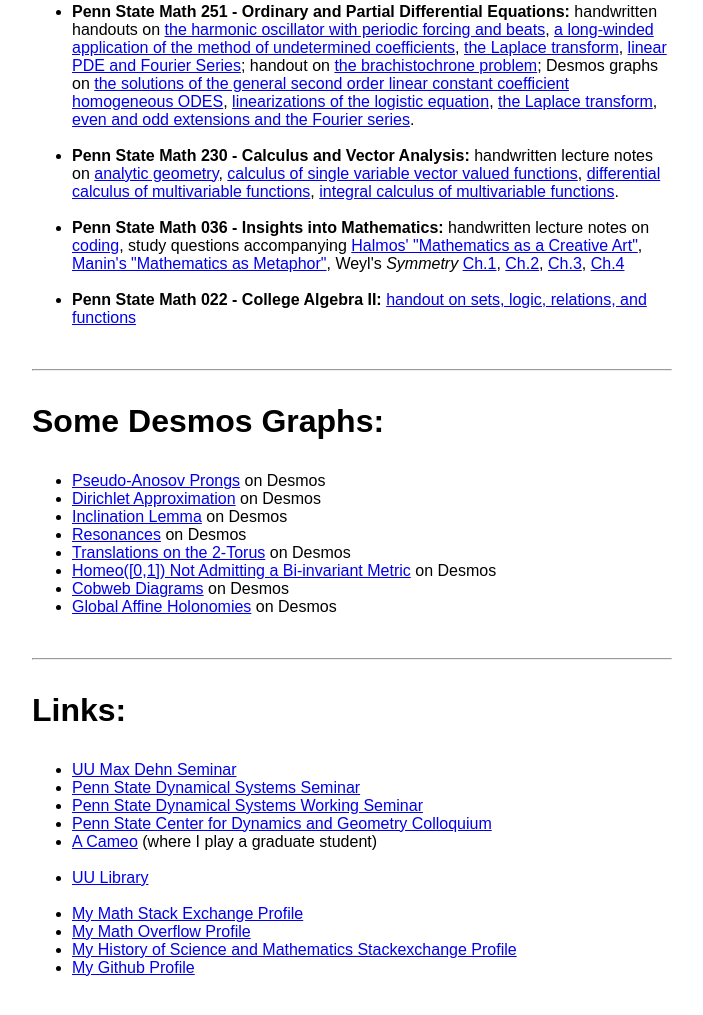
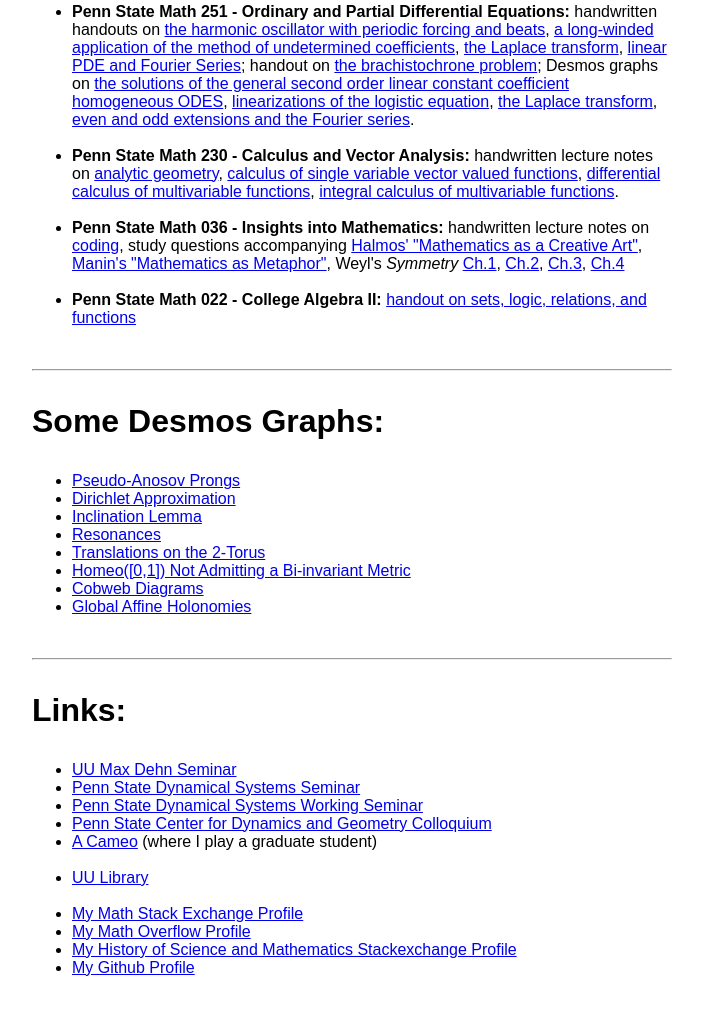
Before and after one commit to AlpUzman/AlpUzman.github.io, a plain HTML site: page index.html in a window 1280 px wide. Shown: the part 2114-3129 px from the top of the page, without its empty margins (288-991 px from the left). Drawn offline with Linux system fonts and the light colour scheme.

Commit message:
Update index.html

```diff
--- a/index.html
+++ b/index.html
@@ -432,21 +432,21 @@
 
   <ul>
 
-  <li> <a href="https://www.desmos.com/calculator/a2ndmtyopd">Pseudo-Anosov Prongs</a> on Desmos </li>
+  <li> <a href="https://www.desmos.com/calculator/a2ndmtyopd">Pseudo-Anosov Prongs</a></li>
 
-  <li> <a href="https://www.desmos.com/calculator/qeoljwcutb">Dirichlet Approximation</a> on Desmos </li>
+  <li> <a href="https://www.desmos.com/calculator/qeoljwcutb">Dirichlet Approximation</a></li>
 
-  <li>  <a href="https://www.desmos.com/calculator/w14rp606jg">Inclination Lemma</a> on Desmos </li>
+  <li>  <a href="https://www.desmos.com/calculator/w14rp606jg">Inclination Lemma</a></li>
 
-  <li>  <a href="https://www.desmos.com/calculator/kgxiuysmc9">Resonances</a> on Desmos </li>
+  <li>  <a href="https://www.desmos.com/calculator/kgxiuysmc9">Resonances</a></li>
 
-  <li>  <a href="https://www.desmos.com/calculator/tk7uitvbpx">Translations on the 2-Torus</a> on Desmos </li>
+  <li>  <a href="https://www.desmos.com/calculator/tk7uitvbpx">Translations on the 2-Torus</a></li>
 
-  <li>  <a href="https://www.desmos.com/calculator/huywg2ozpu">Homeo([0,1]) Not Admitting a Bi-invariant Metric</a> on Desmos </li>
+  <li>  <a href="https://www.desmos.com/calculator/huywg2ozpu">Homeo([0,1]) Not Admitting a Bi-invariant Metric</a></li>
 
-  <li>  <a href="https://www.desmos.com/calculator/rgzzrcgflv">Cobweb Diagrams</a> on Desmos </li>
+  <li>  <a href="https://www.desmos.com/calculator/rgzzrcgflv">Cobweb Diagrams</a></li>
 
-  <li>  <a href="https://www.desmos.com/calculator/d4lnuc6ke8">Global Affine Holonomies</a> on Desmos </li>
+  <li>  <a href="https://www.desmos.com/calculator/d4lnuc6ke8">Global Affine Holonomies</a></li>
 
 </ul>
 
```
